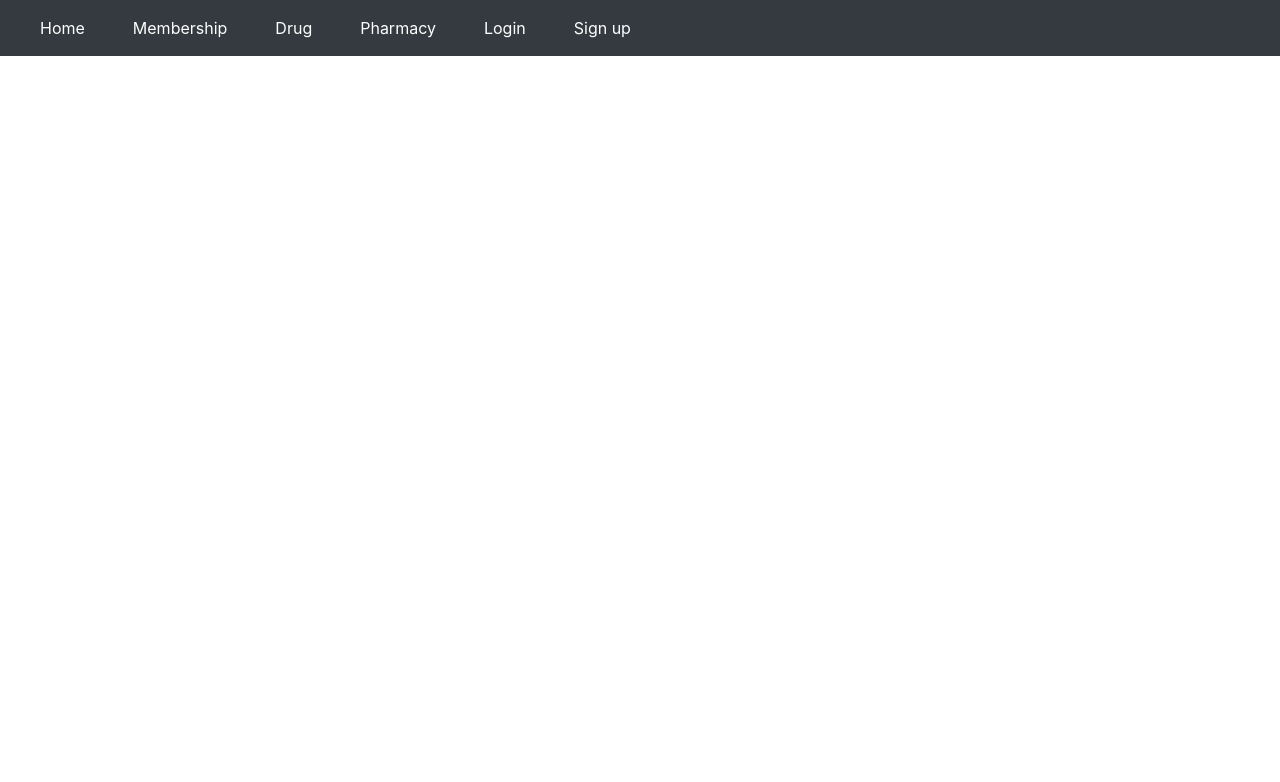
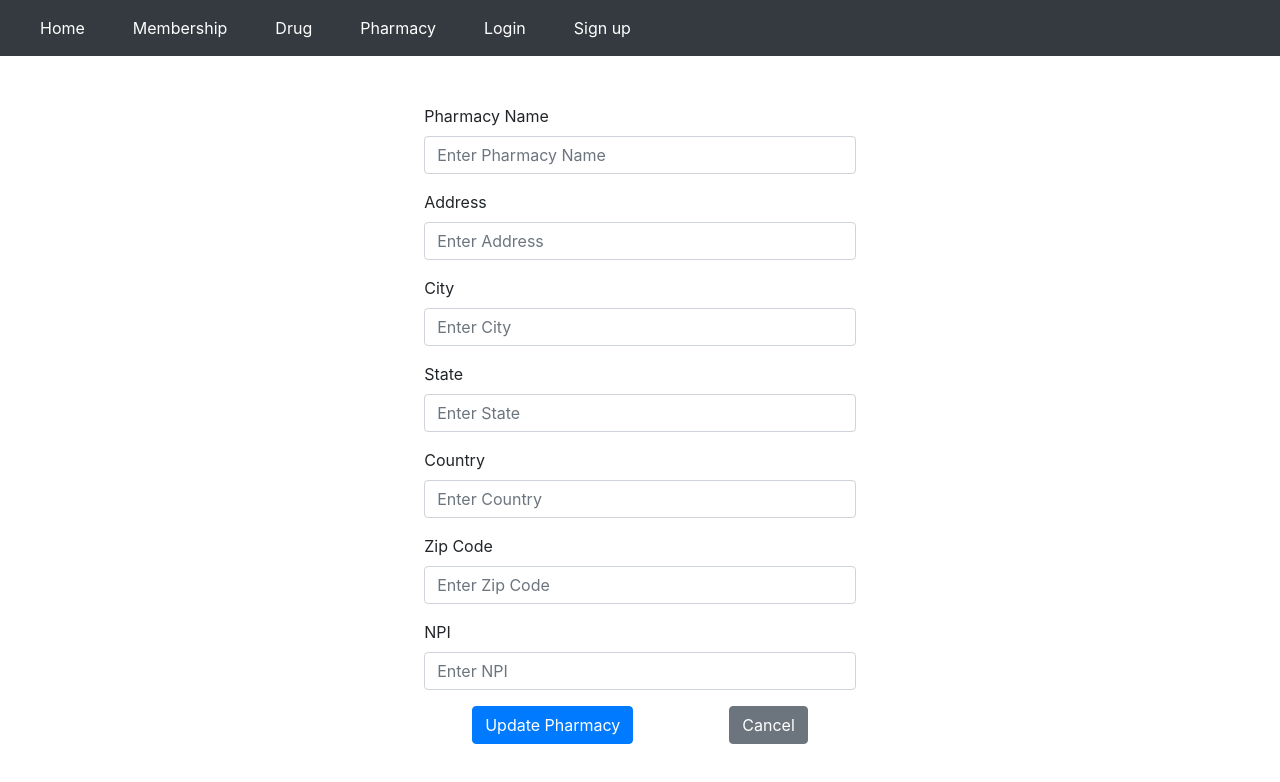
Before and after one commit to jtkoch/Galaxe-Frontend, a React (Create React App) app in the folder frontend/: page /EditPharmacy in a window 1280 px wide. Shown: the top 782 px of the page. Built offline with nearby package versions, Linux system fonts and the light colour scheme; no server answers.

Commit message:
"Pharmacy update -Edit Pharmacy and Add Phamracy"

```diff
--- a/frontend/src/App.js
+++ b/frontend/src/App.js
@@ -11,6 +11,7 @@ import Pharmacy from "./Pages/Pharmacy";
 import AddDrug from "./Pages/AddDrug";
 import EditDrug from "./Pages/EditDrug";
 import AddPharmacy from "./Pages/AddPharmacy";
+import EditPharmacy from "./Pages/EditPharmacy";
 
 const App = () => {
   return (
@@ -25,6 +26,7 @@ const App = () => {
       <Route path="/AddDrug" component={AddDrug} />
       <Route path="/EditDrug" component={EditDrug} />
       <Route path="/AddPharmacy" component={AddPharmacy} />
+      <Route path="/EditPharmacy" component={EditPharmacy} />
     </div>
   );
 };
--- /dev/null
+++ b/frontend/src/Components/SearchPharmacy.js
@@ -0,0 +1,59 @@
+import React, { useState } from "react";
+import Form from "react-bootstrap/Form";
+import Button from "react-bootstrap/Button";
+import { useHistory } from "react-router-dom";
+
+const SearchPharmacy = (props) => {
+  const [results, setResults] = useState([]);
+  const history = useHistory();
+
+  function refreshPage() {
+    window.location.reload(false);
+  }
+
+  const handleChange = (event) => {
+    setResults(event.target.value);
+  };
+
+  const routeChange = () => {
+    let path = "/AddPharmacy";
+    history.push(path);
+  };
+
+  const submitHandler = (event) => {
+    event.preventDefault();
+
+    const userSearch = props.data.filter((pharmacy) => {
+        return pharmacy.zipCode.toString().indexOf(results) !== -1;
+    });
+
+    props.search(userSearch);
+    console.log(userSearch);
+  };
+
+  return (
+    <div className="search-form">
+      <Form onSubmit={submitHandler}>
+        <Form.Control
+          onChange={handleChange}
+          type="number"
+          name="search"
+          id="zipCode"
+          placeholder="search pharmacy by zip"
+        ></Form.Control>
+
+        <Button type="submit" className="m-3">
+          Search
+        </Button>
+        <Button onClick={refreshPage} variant="secondary" className="m-3">
+          Reset List
+        </Button>
+        <Button variant="secondary" className="ml-5 mr-5" onClick={routeChange}>
+          Add Pharmacy
+        </Button>
+      </Form>
+    </div>
+  );
+};
+
+export default SearchPharmacy;
--- /dev/null
+++ b/frontend/src/Pages/EditPharmacy.js
@@ -0,0 +1,141 @@
+import React, { useState, useEffect } from "react";
+import Form from "react-bootstrap/Form";
+import Button from "react-bootstrap/Button";
+import axios from "axios";
+import { useHistory } from "react-router-dom";
+
+const EditPharmacy = (props) => {
+    const history = useHistory();
+    const [form, setForm] = useState({
+        name: "",
+        address: "",
+        city: "",
+        state: "",
+        country: "",
+        zipCode: "",
+        npi: ""
+    });
+
+    useEffect(() => {
+        let pharmacyId = props.match.params.id;
+
+        axios
+            .get(`http://localhost:8080/pharmacy/${pharmacyId}`)
+            .then((res) => {
+                setForm(res.data);
+            })
+            .catch((error) => {
+                console.log("error", error);
+            });
+    }, [props.match.params.id]);
+
+    const handleChange = (event) => {
+        setForm({ ...form, [event.target.name]: event.target.value });
+    };
+
+    const routeChange = () => {
+        let path = "/Pharmacy";
+        history.push(path);
+    };
+
+    const handleSubmit = (event) => {
+        event.preventDefault();
+        console.log("submitted", form);
+        axios
+            .post("http://localhost:8080/updatePharmacy/${form.id}", form)
+            .then((response) => {
+                console.log(response);
+                localStorage.setItem("token", response.data.token);
+                setForm(response.data);
+                history.push("/Pharmacy");
+            })
+            .catch((error) => {
+                console.log("There has been an error", error);
+            });
+    };
+
+    return (
+        <div className="register-container">
+            <Form onSubmit={handleSubmit} className="p-5">
+                <Form.Group controlId="pharmacyName">
+                    <Form.Label>Pharmacy Name</Form.Label>
+                    <Form.Control
+                        type="text"
+                        name="name"
+                        placeholder="Enter Pharmacy Name"
+                        value={form.name}
+                        onChange={handleChange}
+                    />
+                </Form.Group>
+                <Form.Group controlId="address">
+                    <Form.Label>Address</Form.Label>
+                    <Form.Control
+                        type="text"
+                        name="address"
+                        placeholder="Enter Address"
+                        value={form.address}
+                        onChange={handleChange}
+                    />
+                </Form.Group>
+                <Form.Group controlId="city">
+                    <Form.Label>City</Form.Label>
+                    <Form.Control
+                        type="text"
+                        name="city"
+                        placeholder="Enter City"
+                        value={form.city}
+                        onChange={handleChange}
+                    />
+                </Form.Group>
+                <Form.Group controlId="state">
+                    <Form.Label>State</Form.Label>
+                    <Form.Control
+                        type="text"
+                        name="state"
+                        placeholder="Enter State"
+                        value={form.state}
+                        onChange={handleChange}
+                    />
+                </Form.Group>
+                <Form.Group controlId="country">
+                    <Form.Label>Country</Form.Label>
+                    <Form.Control
+                        type="text"
+                        name="country"
+                        placeholder="Enter Country"
+                        value={form.country}
+                        onChange={handleChange}
+                    />
+                </Form.Group>
+                <Form.Group controlId="zipCode">
+                    <Form.Label>Zip Code</Form.Label>
+                    <Form.Control
+                        type="number"
+                        name="zipCode"
+                        placeholder="Enter Zip Code"
+                        value={form.zipCode}
+                        onChange={handleChange}
+                    />
+                </Form.Group>
+                <Form.Group controlId="npi">
+                    <Form.Label>NPI</Form.Label>
+                    <Form.Control
+                        type="number"
+                        name="npi"
+                        placeholder="Enter NPI"
+                        value={form.npi}
+                        onChange={handleChange}
+                    />
+                </Form.Group>
+                <Button variant="primary" className="ml-5 mr-5" type="submit">
+                    Update Pharmacy
+        </Button>
+                <Button variant="secondary" className="ml-5 mr-5" onClick={routeChange}>
+                    Cancel
+        </Button>
+            </Form>
+        </div>
+    );
+};
+
+export default EditPharmacy;
--- a/frontend/src/Pages/Pharmacy.js
+++ b/frontend/src/Pages/Pharmacy.js
@@ -2,7 +2,7 @@ import React, { useEffect, useState } from "react";
 import axios from "axios";
 import Button from "react-bootstrap/Button";
 import { useHistory } from "react-router-dom";
-import SearchDrug from "../Components/SearchDrug";
+import SearchPharmacy from "../Components/SearchPharmacy";
 import "../Styles/Pharmacy.scss";
 
 function Pharmarcy() {
@@ -31,7 +31,7 @@ function Pharmarcy() {
     }, []);
 
     const handleEdit = (id) => {
-        let path = `/EditDrug/${id}`;
+        let path = `/EditPharmacy/${id}`;
         history.push(path);
     };
 
@@ -51,7 +51,7 @@ function Pharmarcy() {
             <h1>Pharmacies</h1>
 
             <div className="search">
-                <SearchDrug search={search} data={pharmacies} />
+                <SearchPharmacy search={search} data={pharmacies} />
             </div>
 
             <table className="table table-striped table-nonfluid">
```
Also changed, not shown: 1 other file (tests, documents, lock files or other folders).
